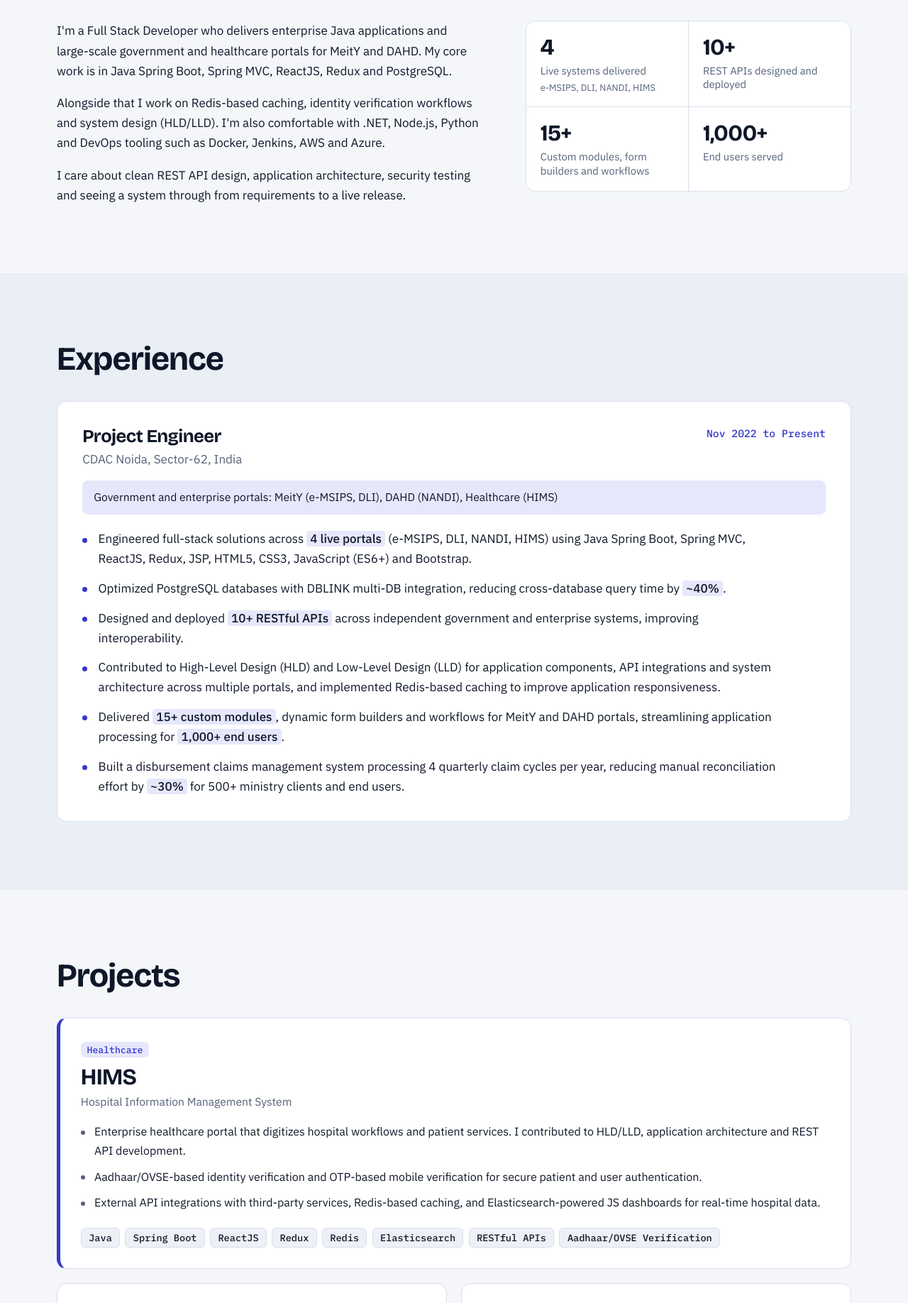
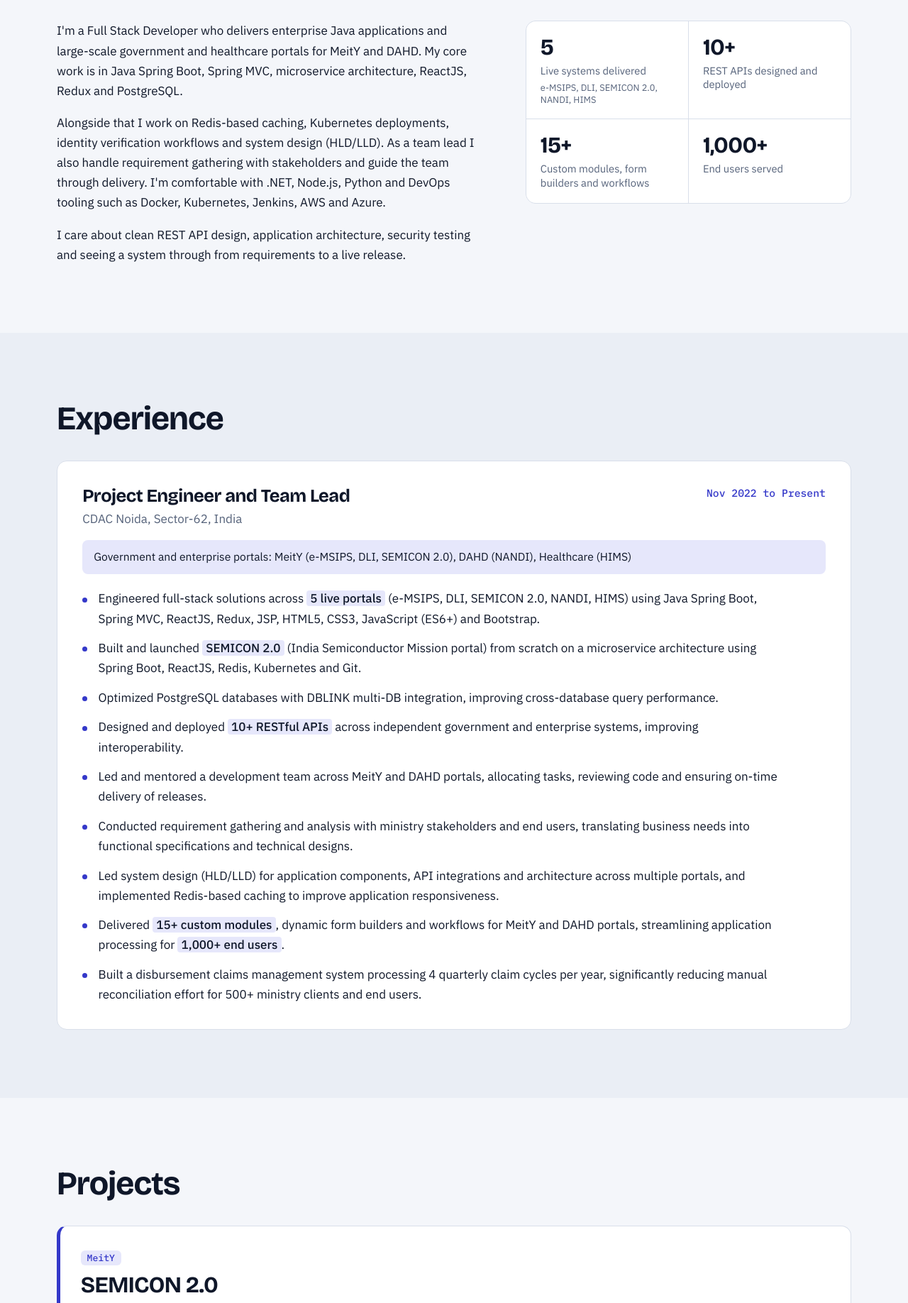
Before and after one commit to JineshDJoshi/jinesh-portfolio, a plain HTML site: page index.html in a window 1280 px wide. Shown: the part 964-2800 px from the top of the page at 71% size. Drawn offline with nearby package versions, Linux system fonts and the light colour scheme.

Commit message:
for update

```diff
--- a/css/styles.css
+++ b/css/styles.css
@@ -389,3 +389,7 @@ a:hover { text-decoration-thickness: 2px; }
   .tree-svg .branch, .tree-svg .leaf, .tree-svg .proj, .tree-svg .dot { transition: none !important; }
   .tree-svg.grow .leaf .dot, .tree-svg.grow .leaf .lbl, .tree-svg.grow .proj .dot, .tree-svg.grow .proj .lbl { opacity: 1; animation: none !important; }
 }
+
+/* Project links (live portal, source) */
+.project-links { margin: .75rem 0 0; font-weight: 500; }
+.project-links a { color: var(--accent); text-decoration: underline; text-underline-offset: 3px; }
--- a/index.html
+++ b/index.html
@@ -4,8 +4,8 @@
   <meta charset="utf-8">
   <meta name="viewport" content="width=device-width, initial-scale=1">
   <title>Jinesh Dutt Joshi | Full Stack Developer (Java Spring Boot, ReactJS)</title>
-  <meta name="description" content="Jinesh Dutt Joshi is a Full Stack Developer at CDAC Noida building government and healthcare portals for MeitY and DAHD with Java Spring Boot, ReactJS, Redux and PostgreSQL.">
-  <meta name="keywords" content="Jinesh Dutt Joshi, Full Stack Developer, Java, Spring Boot, ReactJS, Redux, PostgreSQL, Kafka, Redis, Elasticsearch, CDAC, MeitY, DAHD, Noida">
+  <meta name="description" content="Jinesh Dutt Joshi is a Full Stack Developer at CDAC Noida building government and healthcare portals for MeitY and DAHD with Java Spring Boot, microservices, ReactJS, Redux and PostgreSQL.">
+  <meta name="keywords" content="Jinesh Dutt Joshi, Full Stack Developer, Java, Spring Boot, Microservices, Kubernetes, ReactJS, Redux, PostgreSQL, Kafka, Redis, Elasticsearch, CDAC, MeitY, DAHD, Noida">
   <meta name="author" content="Jinesh Dutt Joshi">
   <meta name="robots" content="index, follow">
   <meta name="theme-color" content="#3438C9">
@@ -48,7 +48,7 @@
     "@context": "https://schema.org",
     "@type": "Person",
     "name": "Jinesh Dutt Joshi",
-    "jobTitle": "Project Engineer, Full Stack Developer",
+    "jobTitle": "Project Engineer and Team Lead, Full Stack Developer",
     "url": "https://jineshduttjoshi.in/",
     "email": "mailto:jinesh3715@gmail.com",
     "telephone": "+91-8559813490",
@@ -58,7 +58,7 @@
       { "@type": "CollegeOrUniversity", "name": "Rajasthan Technical University, Kota" },
       { "@type": "EducationalOrganization", "name": "IACSD, Pune" }
     ],
-    "knowsAbout": ["Java", "Spring Boot", "Spring MVC", "ReactJS", "Redux", "PostgreSQL", "Redis", "Kafka", "Elasticsearch", "REST API design", "System design"],
+    "knowsAbout": ["Java", "Spring Boot", "Spring MVC", "ReactJS", "Redux", "PostgreSQL", "Redis", "Kafka", "Elasticsearch", "Microservices", "Kubernetes", "REST API design", "System design", "Requirement gathering"],
     "sameAs": ["https://www.linkedin.com/in/jinesh-dutt-joshi-016b50177"]
   }
   </script>
@@ -102,7 +102,7 @@
         <div class="hero-copy">
           <h1 id="hero-title">Jinesh Dutt Joshi</h1>
           <p class="hero-role">Full Stack Developer</p>
-          <p class="hero-lead">I build government and healthcare portals with Java Spring Boot, ReactJS and PostgreSQL. Currently a Project Engineer at CDAC Noida, shipping systems for MeitY and DAHD.</p>
+          <p class="hero-lead">I build government and healthcare portals with Java Spring Boot, ReactJS and PostgreSQL. Currently a Project Engineer and Team Lead at CDAC Noida, shipping systems for MeitY and DAHD.</p>
           <div class="cta-row">
             <a class="btn btn-primary" href="#projects">View projects</a>
             <a class="btn btn-secondary" href="assets/Jinesh-Dutt-Joshi-Resume.pdf" download>
@@ -130,7 +130,7 @@
             <li><span class="trace-dot" aria-hidden="true"></span><div><span class="trace-label">Data</span><span class="trace-text">PostgreSQL, multi-database access via DBLINK</span></div></li>
             <li><span class="trace-dot" aria-hidden="true"></span><div><span class="trace-label">Insight</span><span class="trace-text">Elasticsearch-powered real-time dashboards</span></div></li>
           </ol>
-          <figcaption>Illustrative flow based on the stack used across e-MSIPS, DLI, NANDI and HIMS.</figcaption>
+          <figcaption>Illustrative flow based on the stack used across e-MSIPS, DLI, SEMICON 2.0, NANDI and HIMS.</figcaption>
         </figure>
       </div>
     </section>
@@ -141,12 +141,12 @@
         <h2 id="about-title">About</h2>
         <div class="about-grid">
           <div class="prose">
-            <p>I'm a Full Stack Developer who delivers enterprise Java applications and large-scale government and healthcare portals for MeitY and DAHD. My core work is in Java Spring Boot, Spring MVC, ReactJS, Redux and PostgreSQL.</p>
-            <p>Alongside that I work on Redis-based caching, identity verification workflows and system design (HLD/LLD). I'm also comfortable with .NET, Node.js, Python and DevOps tooling such as Docker, Jenkins, AWS and Azure.</p>
+            <p>I'm a Full Stack Developer who delivers enterprise Java applications and large-scale government and healthcare portals for MeitY and DAHD. My core work is in Java Spring Boot, Spring MVC, microservice architecture, ReactJS, Redux and PostgreSQL.</p>
+            <p>Alongside that I work on Redis-based caching, Kubernetes deployments, identity verification workflows and system design (HLD/LLD). As a team lead I also handle requirement gathering with stakeholders and guide the team through delivery. I'm comfortable with .NET, Node.js, Python and DevOps tooling such as Docker, Kubernetes, Jenkins, AWS and Azure.</p>
             <p>I care about clean REST API design, application architecture, security testing and seeing a system through from requirements to a live release.</p>
           </div>
           <dl class="facts">
-            <div><dt>Live systems delivered</dt><dd>4</dd><dd class="facts-note">e-MSIPS, DLI, NANDI, HIMS</dd></div>
+            <div><dt>Live systems delivered</dt><dd>5</dd><dd class="facts-note">e-MSIPS, DLI, SEMICON 2.0, NANDI, HIMS</dd></div>
             <div><dt>REST APIs designed and deployed</dt><dd>10+</dd></div>
             <div><dt>Custom modules, form builders and workflows</dt><dd>15+</dd></div>
             <div><dt>End users served</dt><dd>1,000+</dd></div>
@@ -162,19 +162,22 @@
         <article class="role">
           <header class="role-head">
             <div>
-              <h3>Project Engineer</h3>
+              <h3>Project Engineer and Team Lead</h3>
               <p class="role-org">CDAC Noida, Sector-62, India</p>
             </div>
             <p class="role-date"><time datetime="2022-11">Nov 2022</time> to Present</p>
           </header>
-          <p class="role-scope">Government and enterprise portals: MeitY (e-MSIPS, DLI), DAHD (NANDI), Healthcare (HIMS)</p>
+          <p class="role-scope">Government and enterprise portals: MeitY (e-MSIPS, DLI, SEMICON 2.0), DAHD (NANDI), Healthcare (HIMS)</p>
           <ul class="role-list">
-            <li>Engineered full-stack solutions across <strong>4 live portals</strong> (e-MSIPS, DLI, NANDI, HIMS) using Java Spring Boot, Spring MVC, ReactJS, Redux, JSP, HTML5, CSS3, JavaScript (ES6+) and Bootstrap.</li>
-            <li>Optimized PostgreSQL databases with DBLINK multi-DB integration, reducing cross-database query time by <strong>~40%</strong>.</li>
+            <li>Engineered full-stack solutions across <strong>5 live portals</strong> (e-MSIPS, DLI, SEMICON 2.0, NANDI, HIMS) using Java Spring Boot, Spring MVC, ReactJS, Redux, JSP, HTML5, CSS3, JavaScript (ES6+) and Bootstrap.</li>
+            <li>Built and launched <strong>SEMICON 2.0</strong> (India Semiconductor Mission portal) from scratch on a microservice architecture using Spring Boot, ReactJS, Redis, Kubernetes and Git.</li>
+            <li>Optimized PostgreSQL databases with DBLINK multi-DB integration, improving cross-database query performance.</li>
             <li>Designed and deployed <strong>10+ RESTful APIs</strong> across independent government and enterprise systems, improving interoperability.</li>
-            <li>Contributed to High-Level Design (HLD) and Low-Level Design (LLD) for application components, API integrations and system architecture across multiple portals, and implemented Redis-based caching to improve application responsiveness.</li>
+            <li>Led and mentored a development team across MeitY and DAHD portals, allocating tasks, reviewing code and ensuring on-time delivery of releases.</li>
+            <li>Conducted requirement gathering and analysis with ministry stakeholders and end users, translating business needs into functional specifications and technical designs.</li>
+            <li>Led system design (HLD/LLD) for application components, API integrations and architecture across multiple portals, and implemented Redis-based caching to improve application responsiveness.</li>
             <li>Delivered <strong>15+ custom modules</strong>, dynamic form builders and workflows for MeitY and DAHD portals, streamlining application processing for <strong>1,000+ end users</strong>.</li>
-            <li>Built a disbursement claims management system processing 4 quarterly claim cycles per year, reducing manual reconciliation effort by <strong>~30%</strong> for 500+ ministry clients and end users.</li>
+            <li>Built a disbursement claims management system processing 4 quarterly claim cycles per year, significantly reducing manual reconciliation effort for 500+ ministry clients and end users.</li>
           </ul>
         </article>
       </div>
@@ -188,6 +191,22 @@
 
           <!-- Add repo/demo links inside a <p class="project-links"> here when available -->
           <article class="project project-featured" data-reveal>
+            <header>
+              <p class="project-tag">MeitY</p>
+              <h3>SEMICON 2.0</h3>
+              <p class="project-sub">India Semiconductor Mission (ISM) portal</p>
+            </header>
+            <ul class="project-points">
+              <li>Built from scratch and recently launched for the India Semiconductor Mission. The portal supports the Semiconductor, Display, Compound Semiconductor and ATMP, and Design Linked Incentive schemes.</li>
+              <li>Backend designed as independently deployable Spring Boot microservices with a ReactJS frontend, Redis for caching, Kubernetes for container orchestration and deployment, and Git for version control.</li>
+            </ul>
+            <p class="project-links"><a href="https://portal.ism.gov.in/" target="_blank" rel="noopener noreferrer">Live portal<span class="sr-only"> (opens in a new tab)</span></a></p>
+            <ul class="chips" aria-label="Technologies">
+              <li>Java</li><li>Spring Boot</li><li>Microservices</li><li>ReactJS</li><li>Redis</li><li>Kubernetes</li><li>Git</li><li>RESTful APIs</li>
+            </ul>
+          </article>
+
+          <article class="project" data-reveal>
             <header>
               <p class="project-tag">Healthcare</p>
               <h3>HIMS</h3>
@@ -211,7 +230,7 @@
             </header>
             <ul class="project-points">
               <li>End-to-end platform for online submission, scrutiny and incentive management, handling <strong>500+ applications</strong>.</li>
-              <li>DBLINK multi-database access, API integrations with 2 external government systems, and custom modules and online forms that cut manual processing time by <strong>~35%</strong>.</li>
+              <li>DBLINK multi-database access, API integrations with 2 external government systems, and custom modules and online forms that reduced manual processing time.</li>
               <li>Single Sign-On (SSO), Kafka for asynchronous processing and notifications, and Elasticsearch-powered dashboards.</li>
             </ul>
             <ul class="chips" aria-label="Technologies">
@@ -256,7 +275,7 @@
               <p class="project-sub">Intelligent user support</p>
             </header>
             <ul class="project-points">
-              <li>Designed and built a chatbot for intelligent Q&amp;A handling on government portals, reducing manual support queries by <strong>~50%</strong> and improving client response time.</li>
+              <li>Designed and built a chatbot for intelligent Q&amp;A handling on government portals, reducing manual support queries and significantly improving client response time.</li>
             </ul>
             <ul class="chips" aria-label="Technologies">
               <li>JavaScript</li><li>Spring Boot</li><li>REST APIs</li>
@@ -314,7 +333,7 @@
         <dl class="skills" id="skills-simple">
           <div class="skill-row skill-row-core">
             <dt>Core stack</dt>
-            <dd><ul class="chips"><li>Java 8 / 17 / 21</li><li>Spring Boot</li><li>Spring MVC</li><li>Spring Security</li><li>ReactJS</li><li>Redux</li><li>JSP</li><li>RESTful APIs</li></ul></dd>
+            <dd><ul class="chips"><li>Java 8 / 17 / 21</li><li>Spring Boot</li><li>Spring MVC</li><li>Spring Security</li><li>Microservices</li><li>ReactJS</li><li>Redux</li><li>JSP</li><li>RESTful APIs</li></ul></dd>
           </div>
           <div class="skill-row">
             <dt>Frontend</dt>
@@ -326,7 +345,7 @@
           </div>
           <div class="skill-row">
             <dt>DevOps and cloud</dt>
-            <dd><ul class="chips"><li>Docker</li><li>Jenkins</li><li>Rancher</li><li>Harbor</li><li>AWS (EC2, S3)</li><li>Azure</li><li>GitLab</li><li>Maven</li><li>PuTTY</li><li>WinSCP</li></ul></dd>
+            <dd><ul class="chips"><li>Docker</li><li>Kubernetes</li><li>Jenkins</li><li>Rancher</li><li>Harbor</li><li>AWS (EC2, S3)</li><li>Azure</li><li>Git</li><li>GitLab</li><li>Maven</li><li>PuTTY</li><li>WinSCP</li></ul></dd>
           </div>
           <div class="skill-row">
             <dt>Other tech</dt>
@@ -338,7 +357,7 @@
           </div>
           <div class="skill-row">
             <dt>Tools and methodologies</dt>
-            <dd><ul class="chips"><li>Postman</li><li>JUnit</li><li>BugZilla</li><li>JasperReports</li><li>HLD/LLD</li><li>Application &amp; Software Design</li><li>Agile</li><li>Scrum</li><li>Requirement Analysis</li><li>DSA</li></ul></dd>
+            <dd><ul class="chips"><li>Postman</li><li>JUnit</li><li>BugZilla</li><li>JasperReports</li><li>Team Leadership</li><li>Requirement Gathering &amp; Analysis</li><li>System Design (HLD/LLD)</li><li>Application &amp; Software Design</li><li>Agile</li><li>Scrum</li><li>DSA</li></ul></dd>
           </div>
         </dl>
       </div>
--- a/js/skills-tree.js
+++ b/js/skills-tree.js
@@ -11,6 +11,7 @@
 
     /* ------------------------------ DATA ------------------------------ */
     var PROJECTS = {
+      semicon: { label: 'SEMICON 2.0',          full: 'SEMICON 2.0, India Semiconductor Mission portal, MeitY', side: -1, y: 710 },
       hims:    { label: 'HIMS',                 full: 'HIMS, Hospital Information Management System', side: -1, y: 855 },
       emsips:  { label: 'e-MSIPS',              full: 'e-MSIPS, MeitY',                               side: -1, y: 800 },
       nandi:   { label: 'NANDI',                full: 'NANDI Portal, DAHD',                           side: -1, y: 745 },
@@ -22,32 +23,33 @@
     // [skill label, [projects that used it]]
     var GROUPS = [
       { id: 'frontend', label: 'Frontend', color: '#4fc3f7', angle: -84, rxk: 0.9, start: 690, skills: [
-        ['HTML5', []], ['CSS3', []], ['JavaScript (ES6+)', ['hims', 'emsips', 'dli', 'chatbot']], ['jQuery', []], ['AJAX', []],
+        ['HTML5', []], ['CSS3', []], ['JavaScript (ES6+)', ['hims', 'emsips', 'dli', 'chatbot', 'semicon']], ['jQuery', []], ['AJAX', []],
         ['Bootstrap', []], ['Tailwind CSS', []], ['NextJS', []], ['VueJS', []] ] },
       { id: 'other', label: 'Other tech', color: '#4dd0e1', angle: -52, start: 650, skills: [
         ['.NET / C#', []], ['Node.js', []], ['Python', []], ['FastAPI', []], ['C', []], ['C++', []] ] },
       { id: 'data', label: 'Databases, caching and search', color: '#9575cd', angle: -30, start: 690, skills: [
-        ['PostgreSQL', ['emsips', 'nandi', 'dli']], ['MySQL', []], ['MongoDB', []], ['Redis', ['hims']],
+        ['PostgreSQL', ['emsips', 'nandi', 'dli']], ['MySQL', []], ['MongoDB', []], ['Redis', ['hims', 'semicon']],
         ['Elasticsearch', ['hims', 'emsips', 'dli']], ['Apache Kafka', ['emsips', 'nandi', 'dli']] ] },
       { id: 'core', label: 'Core stack', color: '#7c9fff', angle: 0, gap: 10, start: 655, skills: [
-        ['Java 8 / 17 / 21', ['hims', 'emsips', 'nandi', 'dli']], ['Spring Boot', ['hims', 'nandi', 'chatbot']],
-        ['Spring MVC', ['emsips', 'dli']], ['Spring Security', []], ['ReactJS', ['hims', 'emsips']], ['Redux', ['hims']],
-        ['JSP', ['emsips', 'nandi', 'dli']], ['RESTful APIs', ['hims', 'nandi', 'chatbot']] ] },
+        ['Java 8 / 17 / 21', ['hims', 'emsips', 'nandi', 'dli', 'semicon']], ['Spring Boot', ['hims', 'nandi', 'chatbot', 'semicon']],
+        ['Spring MVC', ['emsips', 'dli']], ['Spring Security', []], ['Microservices', ['semicon']], ['ReactJS', ['hims', 'emsips', 'semicon']], ['Redux', ['hims']],
+        ['JSP', ['emsips', 'nandi', 'dli']], ['RESTful APIs', ['hims', 'nandi', 'chatbot', 'semicon']] ] },
       { id: 'devops', label: 'DevOps and cloud', color: '#ffb74d', angle: 30, start: 690, skills: [
-        ['Docker', []], ['Jenkins', []], ['Rancher', []], ['Harbor', []], ['AWS (EC2, S3)', []], ['Azure', []],
-        ['GitLab', []], ['Maven', []], ['PuTTY', ['nandi']], ['WinSCP', ['nandi']] ] },
+        ['Docker', []], ['Kubernetes', ['semicon']], ['Jenkins', []], ['Rancher', []], ['Harbor', []], ['AWS (EC2, S3)', []], ['Azure', []],
+        ['Git', ['semicon']], ['GitLab', []], ['Maven', []], ['PuTTY', ['nandi']], ['WinSCP', ['nandi']] ] },
       { id: 'identity', label: 'Identity, security and payments', color: '#f06292', angle: 58, start: 650, skills: [
         ['Aadhaar/OVSE Verification', ['hims']], ['Mobile & WhatsApp OTP', ['hims', 'dli', 'pay']], ['SSO', ['emsips']],
         ['Payment Gateway (UPI)', ['hims', 'dli', 'pay']], ['Bank Verification API', ['hims', 'dli', 'pay']], ['Burp Suite', ['nandi']] ] },
       { id: 'tools', label: 'Tools and methodologies', color: '#81c784', angle: 84, rxk: 0.9, start: 690, skills: [
-        ['Postman', []], ['JUnit', []], ['BugZilla', []], ['JasperReports', ['emsips', 'dli']], ['HLD/LLD', ['hims']],
-        ['Application & Software Design', []], ['Agile', []], ['Scrum', []], ['Requirement Analysis', []], ['DSA', []] ] }
+        ['Postman', []], ['JUnit', []], ['BugZilla', []], ['JasperReports', ['emsips', 'dli']], ['Team Leadership', []],
+        ['System Design (HLD/LLD)', ['hims', 'semicon']], ['Application & Software Design', []], ['Agile', []], ['Scrum', []],
+        ['Requirement Gathering & Analysis', []], ['DSA', []] ] }
     ];
 
     // Languages shown as roots
     var ROOTS = [
-      { name: 'Java', projects: ['hims', 'emsips', 'nandi', 'dli'], angle: -86 },
-      { name: 'JavaScript', projects: ['hims', 'emsips', 'dli', 'chatbot'], angle: -72 },
+      { name: 'Java', projects: ['hims', 'emsips', 'nandi', 'dli', 'semicon'], angle: -86 },
+      { name: 'JavaScript', projects: ['hims', 'emsips', 'dli', 'chatbot', 'semicon'], angle: -72 },
       { name: 'SQL', projects: [], angle: -58 },
       { name: 'Python', projects: [], angle: 58 },
       { name: '.NET / C#', projects: [], angle: 72 },
```
Also changed, not shown: 1 other file.
